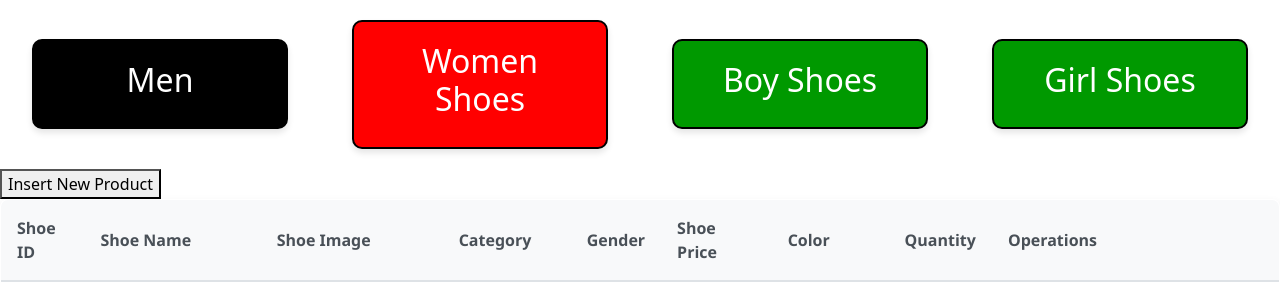
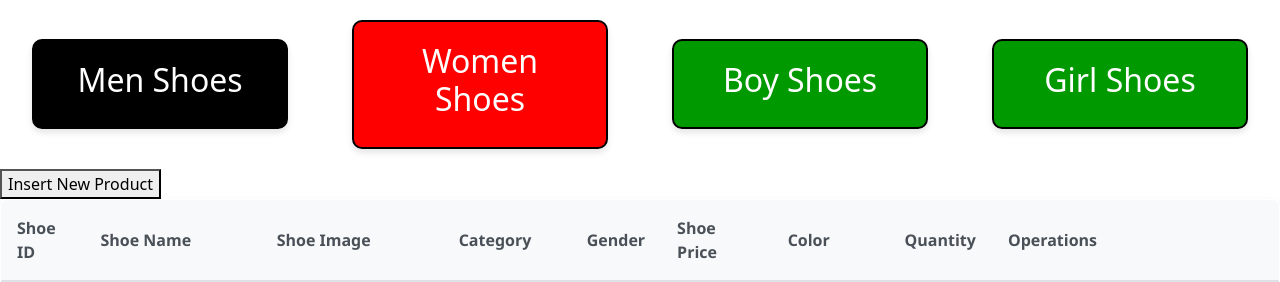
Before and after one commit to patrickjohncedeno/nikeInventory, a PHP site: page / in a window 1280 px wide. Shown: the part 43-325 px from the top of the page. Run offline with PHP 8.4, Linux system fonts and the light colour scheme; data comes from the database, SQL or seed files in the repository; data that the repository does not hold is empty.

Commit message:
ADD SHOES

```diff
--- a/nikeInventory/index.php
+++ b/nikeInventory/index.php
@@ -42,7 +42,7 @@
 
     <div class="dashboard">
         <div class="shoe-category men" value="Men">
-            <h2>Men </h2>
+            <h2>Men Shoes</h2>
         </div>
         <div class="shoe-category women" value="Women">
             <h2>Women Shoes</h2>
```
